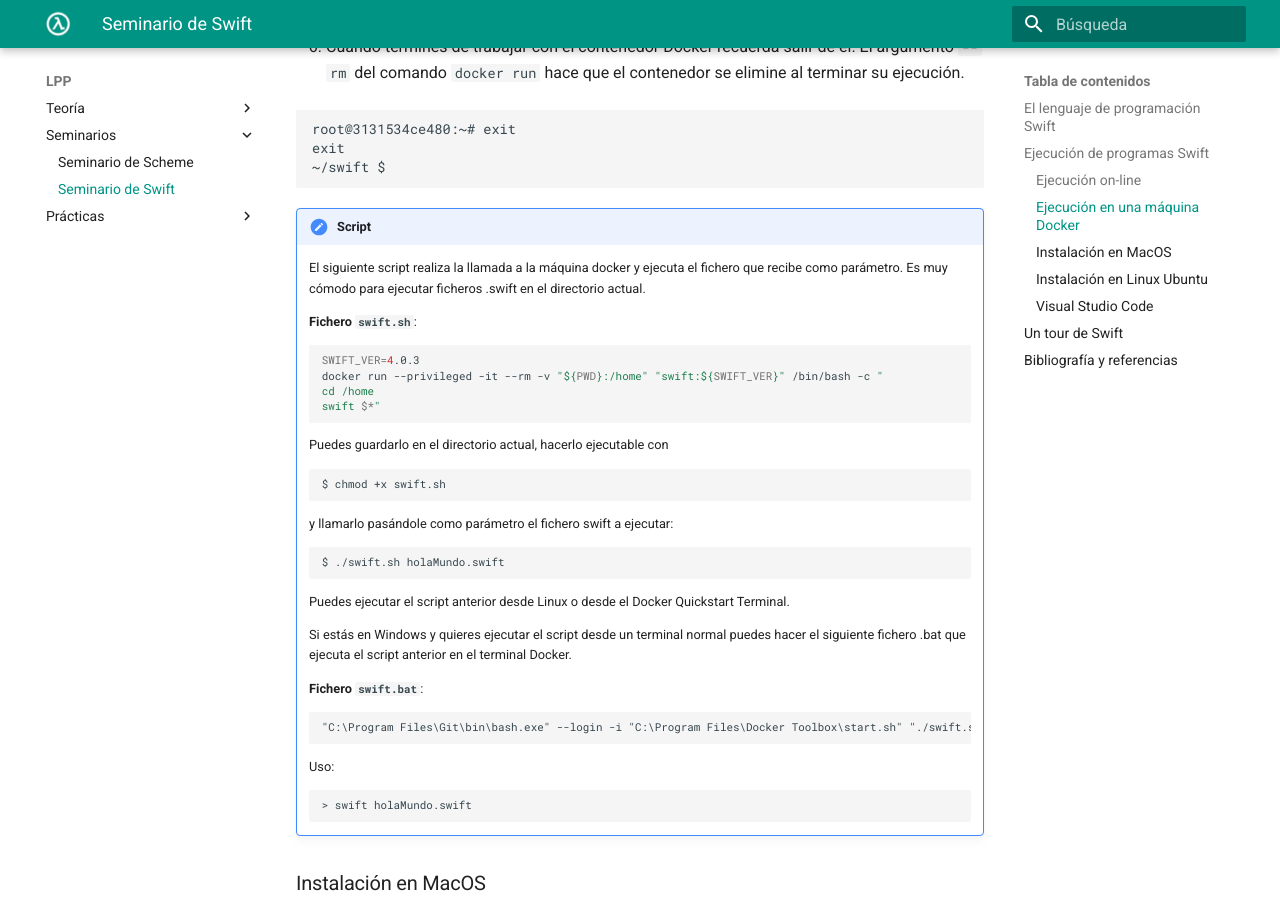
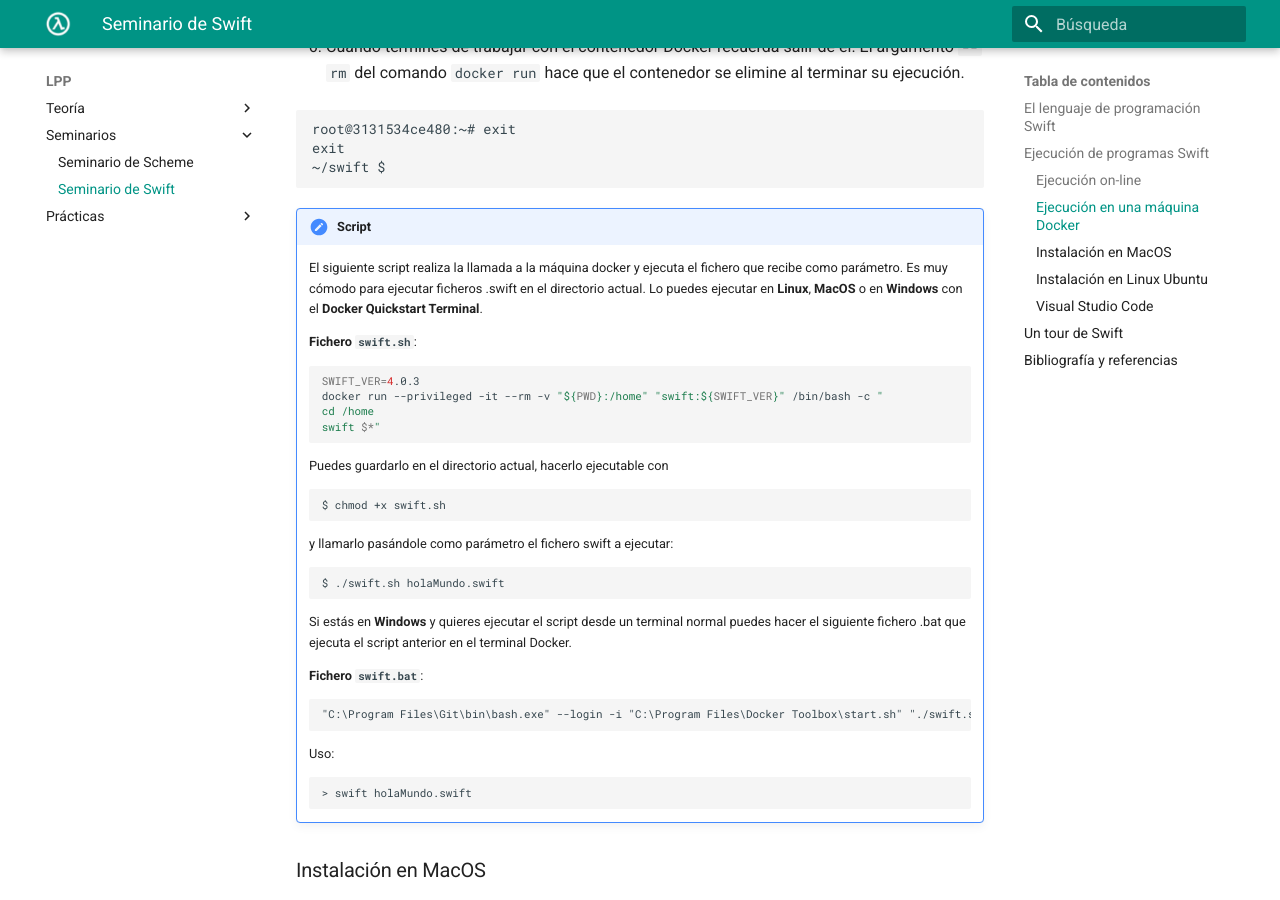
Before and after one commit to domingogallardo/apuntes-lpp, an MkDocs documentation site: the page built from docs/seminarios/seminario2-swift/seminario2-swift.md, in a window 1280 px wide and 900 px high, scrolled down 4491 px. Built offline with MkDocs 1.6.1 and Material for MkDocs 9.7.7, drawn with Linux system fonts in a browser that asks for light colours.

Commit message:
Script para lanzar Swift

````diff
--- a/docs/seminarios/seminario2-swift/seminario2-swift.md
+++ b/docs/seminarios/seminario2-swift/seminario2-swift.md
@@ -237,7 +237,9 @@ exit
 !!! Note "Script"
     El siguiente script realiza la llamada a la máquina docker y
     ejecuta el fichero que recibe como parámetro. Es muy cómodo para
-    ejecutar ficheros .swift en el directorio actual.
+    ejecutar ficheros .swift en el directorio actual. Lo puedes
+    ejecutar en **Linux**, **MacOS** o en **Windows** con el **Docker
+    Quickstart Terminal**.
 
     **Fichero `swift.sh`**:
 
@@ -260,10 +262,8 @@ exit
     $ ./swift.sh holaMundo.swift
     ```
 
-    Puedes ejecutar el script anterior desde Linux o desde el Docker
-    Quickstart Terminal.
 
-    Si estás en Windows y quieres ejecutar el script desde un terminal
+    Si estás en **Windows** y quieres ejecutar el script desde un terminal
     normal puedes hacer el siguiente fichero .bat que ejecuta el
     script anterior en el terminal Docker.
 
````
